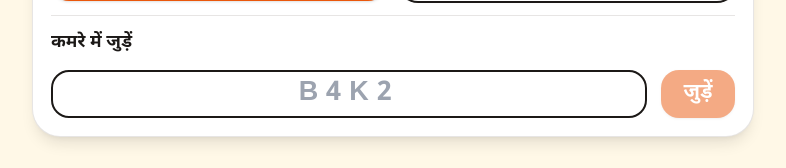
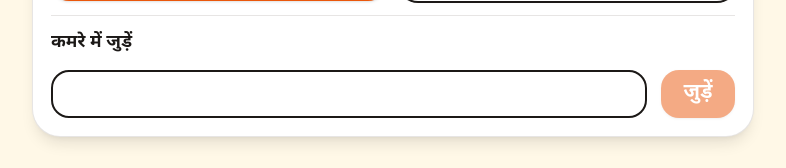
Before and after one commit to abhinavverma007/shabdawali, a Next.js app in the folder client/: page / in a window 1280 px wide. Shown: the part 447-615 px from the top of the page, without its empty margins (247-1033 px from the left). Built offline with nearby package versions, Linux system fonts and the light colour scheme; no server answers.

Commit message:
placeholder removed

```diff
--- a/client/components/Landing.jsx
+++ b/client/components/Landing.jsx
@@ -86,7 +86,6 @@ export default function Landing({ t, lang, setLang, name, setName, error, onCrea
             className="input !min-h-[48px] min-w-0 text-center !text-2xl font-extrabold uppercase tracking-[0.3em]"
             aria-label={t.roomCode}
             data-prefill="code"
-            placeholder="B4K2"
             value={code}
             maxLength={4}
             onChange={(e) => setCode(e.target.value.toUpperCase())}
```
